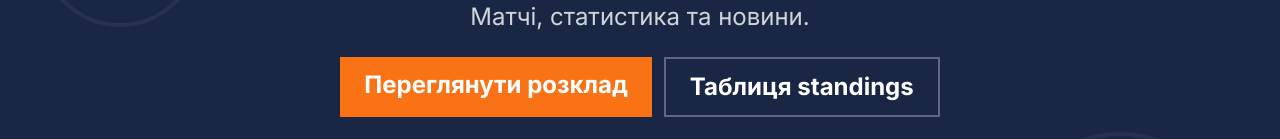
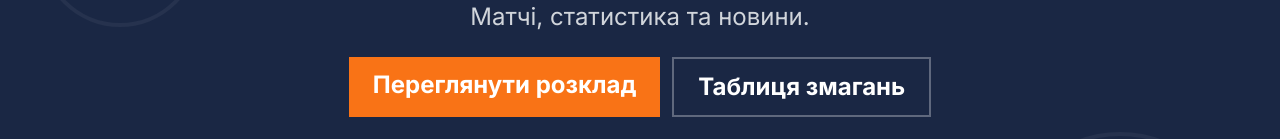
Before and after one commit to golospravdy8-rgb/Repository, a Next.js app: page / in a window 1280 px wide. Shown: the part 309-448 px from the top of the page. Built offline with nearby package versions, Linux system fonts and the light colour scheme; no server answers; the database is empty.

Commit message:
fix: correct hero CTA secondary button text fallback

```diff
--- a/app/(public)/page.tsx
+++ b/app/(public)/page.tsx
@@ -120,7 +120,7 @@ export default async function HomePage({ searchParams }: { searchParams: { ag?:
               href={`/standings?ag=${ag}`}
               className="px-6 py-3 rounded-lg font-bold text-2xl border-2 border-white/30 hover:border-white transition-colors"
             >
-              {settings["hero.ctaSecondary"] || "Таблиця standings"}
+              {settings["hero.ctaSecondary"] || "Таблиця змагань"}
             </Link>
           </div>
           <HeroButtons />
```
